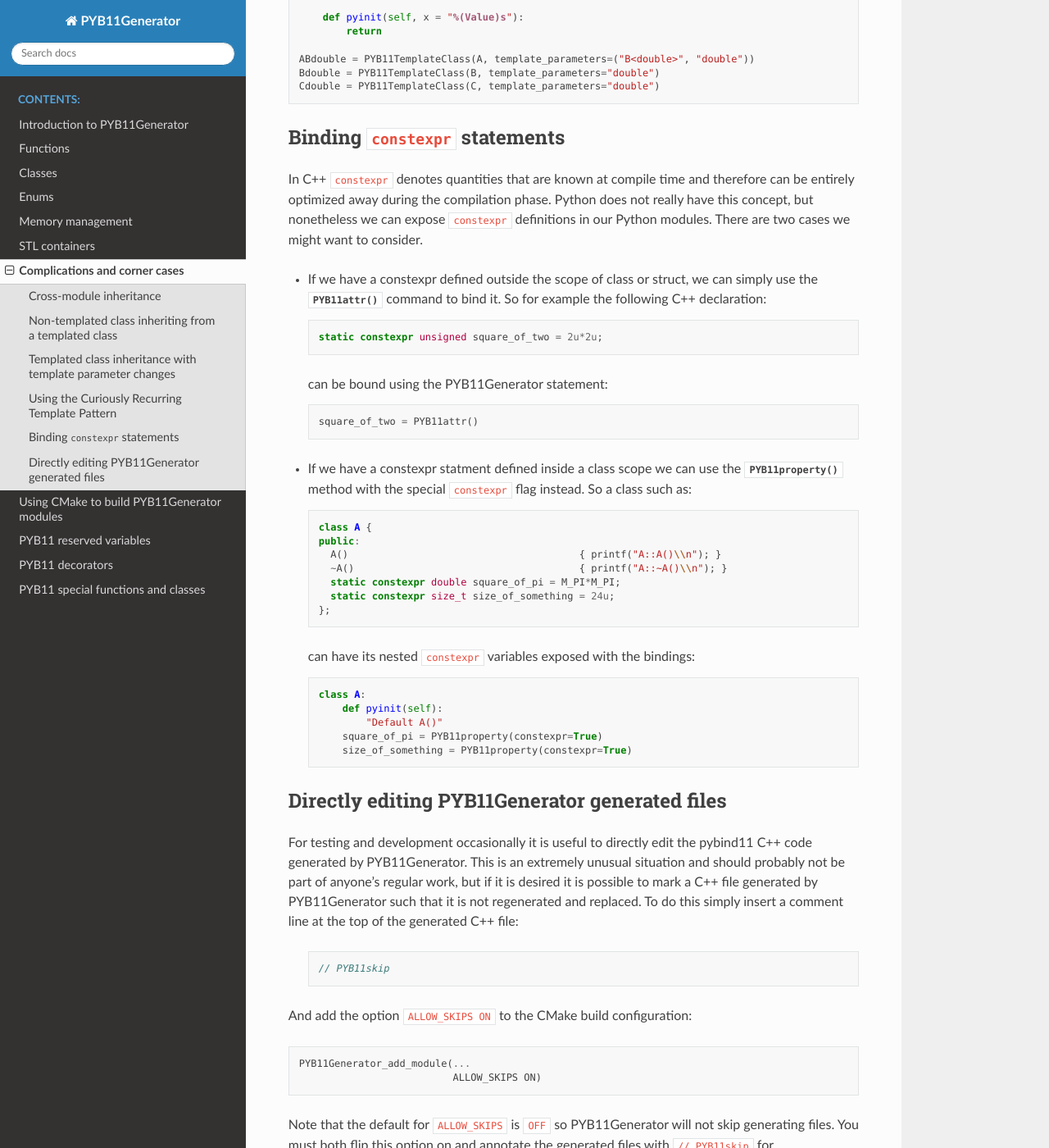
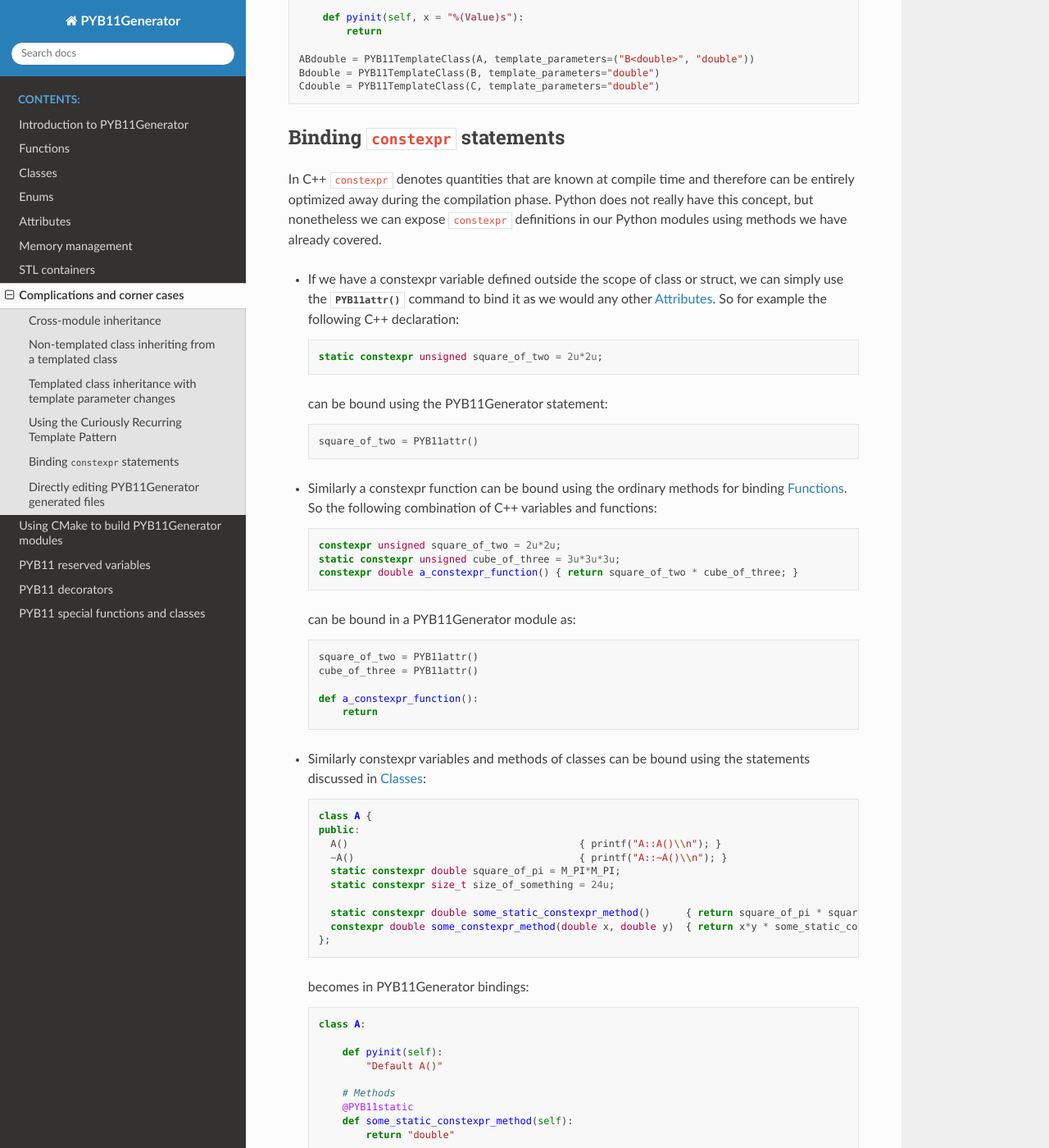
Before and after one commit to LLNL/PYB11Generator, a Sphinx documentation site: the page built from docs/complications.rst, in a window 1280 px wide and 1400 px high, scrolled down 5070 px. Shown: the whole window at 82% size. Built offline with Sphinx 7.4.7 and the Read the Docs theme 3.1.0, drawn with Linux system fonts in a browser that asks for light colours; some of the changed text lies outside the part shown.

Commit message:
Updating our constexpr docs and treatment

```diff
--- a/docs/complications.rst
+++ b/docs/complications.rst
@@ -243,9 +243,9 @@
 Binding ``constexpr`` statements
 --------------------------------
 
-In C++ ``constexpr`` denotes quantities that are known at compile time and therefore can be entirely optimized away during the compilation phase.  Python does not really have this concept, but nonetheless we can expose ``constexpr`` definitions in our Python modules.  There are two cases we might want to consider.
+In C++ ``constexpr`` denotes quantities that are known at compile time and therefore can be entirely optimized away during the compilation phase.  Python does not really have this concept, but nonetheless we can expose ``constexpr`` definitions in our Python modules using methods we have already covered.
 
-* If we have a constexpr defined outside the scope of class or struct, we can simply use the :func:`PYB11attr` command to bind it.  So for example the following C++ declaration:
+* If we have a constexpr variable defined outside the scope of class or struct, we can simply use the :func:`PYB11attr` command to bind it as we would any other :ref:`attributes`.  So for example the following C++ declaration:
 
   .. code-block:: cpp
 
@@ -255,7 +255,23 @@
 
     square_of_two = PYB11attr()
 
-* If we have a constexpr statment defined inside a class scope we can use the :func:`PYB11property` method with the special ``constexpr`` flag instead.  So a class such as:
+* Similarly a constexpr function can be bound using the ordinary methods for binding :ref:`functions`.  So the following combination of C++ variables and functions:
+
+  .. code-block:: cpp
+
+     constexpr unsigned square_of_two = 2u*2u;
+     static constexpr unsigned cube_of_three = 3u*3u*3u;
+     constexpr double a_constexpr_function() { return square_of_two * cube_of_three; }
+
+  can be bound in a PYB11Generator module as::
+
+    square_of_two = PYB11attr()
+    cube_of_three = PYB11attr()
+
+    def a_constexpr_function():
+        return
+
+* Similarly constexpr variables and methods of classes can be bound using the statements discussed in :ref:`classes`:
 
   .. code-block:: cpp
 
@@ -265,15 +281,31 @@
        ~A()                                      { printf("A::~A()\\n"); }
        static constexpr double square_of_pi = M_PI*M_PI;
        static constexpr size_t size_of_something = 24u;
+
+       static constexpr double some_static_constexpr_method()      { return square_of_pi * square_of_two; }
+       constexpr double some_constexpr_method(double x, double y)  { return x*y * some_static_constexpr_method(); }
      };
 
-  can have its nested ``constexpr`` variables exposed with the bindings::
+  becomes in PYB11Generator bindings::
 
     class A:
+
         def pyinit(self):
             "Default A()"
-        square_of_pi = PYB11property(constexpr=True)
-        size_of_something = PYB11property(constexpr=True)
+
+        # Methods
+        @PYB11static
+        def some_static_constexpr_method(self):
+            return "double"
+
+        def some_constexpr_method(self,
+                                  x = "double",
+                                  y = "double"):
+            return "double"
+
+        # Attributes
+        square_of_pi = PYB11readonly(static=True)
+        size_of_something = PYB11readonly(static=True)
 
 ------------------------------------------------
 Directly editing PYB11Generator generated files
--- a/docs/index.rst
+++ b/docs/index.rst
@@ -23,6 +23,7 @@
    functions
    classes
    enums
+   attributes
    memory
    stl
    complications
```
Also changed, not shown: docs/attributes.rst (added, +15 -0 lines), 1 other file.
